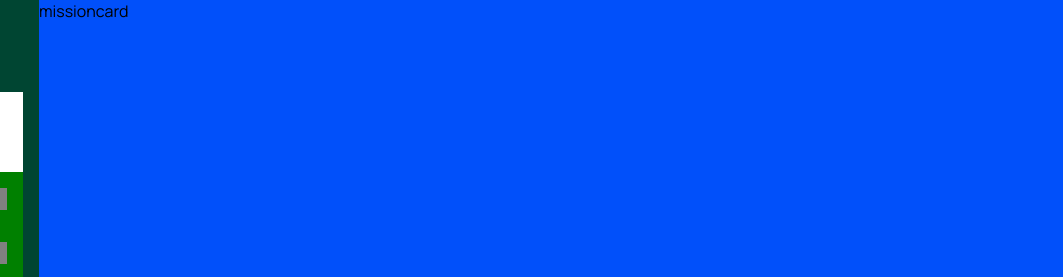
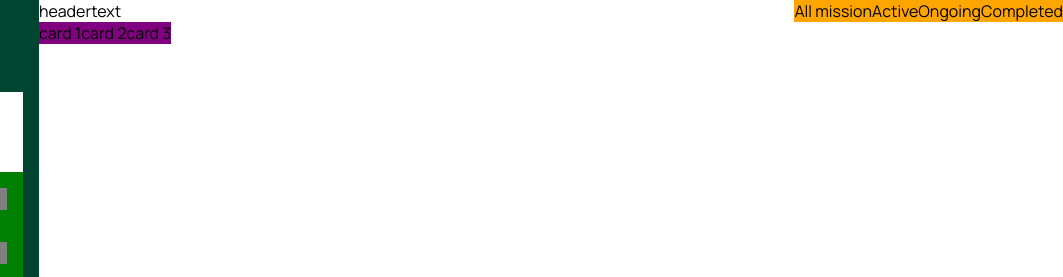
Before and after one commit to Blizzorde/litterly, a website: page litterly-frontend/pages/mission-list.html in a window 1280 px wide. Shown: the top 277 px of the page, 217-1280 px from the left. Drawn offline with Linux system fonts and the light colour scheme; no server answers; files whose address does not match are found by name.

Commit message:
html added header wrapper and card section in main content

```diff
--- a/litterly-frontend/css/mission-list.css
+++ b/litterly-frontend/css/mission-list.css
@@ -24,7 +24,6 @@
 }
 
 .content-container{
-    background-color: firebrick;
     display: flex;
     width: 100%;
 }
@@ -118,6 +117,33 @@
 }
 
 .main-content-wrapper{
-    background-color: #0150fa;
     flex: 1;
 }
+
+.content-header{
+    display: flex;
+    align-items: center;
+    justify-content: space-between;
+}
+
+.filterbar-wrapper{
+    background-color: green;
+    display: flex;
+}
+
+.filter-text{
+    background-color: orange;
+    display: flex;
+}
+
+.filter-text.active{
+    background-color: red;
+}
+
+.card-wrapper{
+    display: flex;
+}
+
+.card-content-container{
+    background-color: purple;
+}
--- a/litterly-frontend/pages/mission-list.html
+++ b/litterly-frontend/pages/mission-list.html
@@ -19,12 +19,10 @@
 <body>
   <div class="page-container">
     <div class="content-container">
-
       <aside class="sidebar">
         <div class="logo-section">
           <img src="../assets/logo-litterly-dark-transparent.png" class="logo">
         </div>
-
         <nav class="wrapper-sidebar-content" aria-label="Main navigation">
 
             <div class="profile">
@@ -84,12 +82,52 @@
             </section>
 
           </nav>
-
       </aside>
 
       <main class="main-content-wrapper">
-        missioncard
+        <div class="content-header">
+          <div class="header-text">
+            headertext
+          </div>
+          <div class="header-filter">
+            <div class="filterbar-wrapper">
+              <div class="filter-text">
+                All mission
+              </div>
+              <div class="filter-text">
+                Active
+              </div>
+              <div class="filter-text">
+                Ongoing
+              </div>
+              <div class="filter-text">
+                Completed
+              </div>
+            </div>
+          </div>
+        </div>
+        <section class="card-wrapper">
+          <div class="card-content-container">
+            card 1
+            <div class="card-text-content-wrapper">
 
+            </div>
+            <div class="card-thumbnail-wrapper">
+
+            </div>
+
+            <div class="card-button-wrapper">
+
+            </div>
+          </div>
+          <div class="card-content-container">
+            card 2
+          </div>
+          <div class="card-content-container">
+            card 3
+          </div>
+
+        </section>
       </main>
     </div>
   </div>
```
